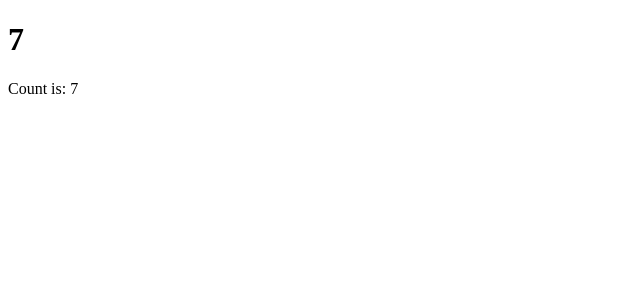
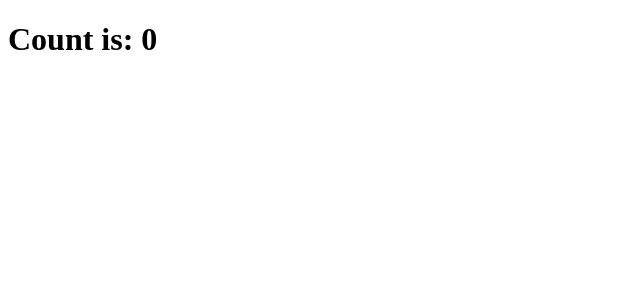
Before and after one commit to git-TAP/vue-app, a Vue app: page / in a window 1280 px wide. Shown: the top 300 px of the page, without its empty margins (0-640 px from the left). Built offline with nearby package versions, Linux system fonts and the light colour scheme.

Commit message:
Add v-count in the App Template

```diff
--- a/src/App.vue
+++ b/src/App.vue
@@ -1,6 +1,8 @@
 <template>
-  <h1  v-text="count"></h1>
-  <span>Count is: {{count}}</span>
+  <h1 v-once>
+    <span>Count is: {{count}}</span>
+  </h1>
+
 </template>
 
 
```
